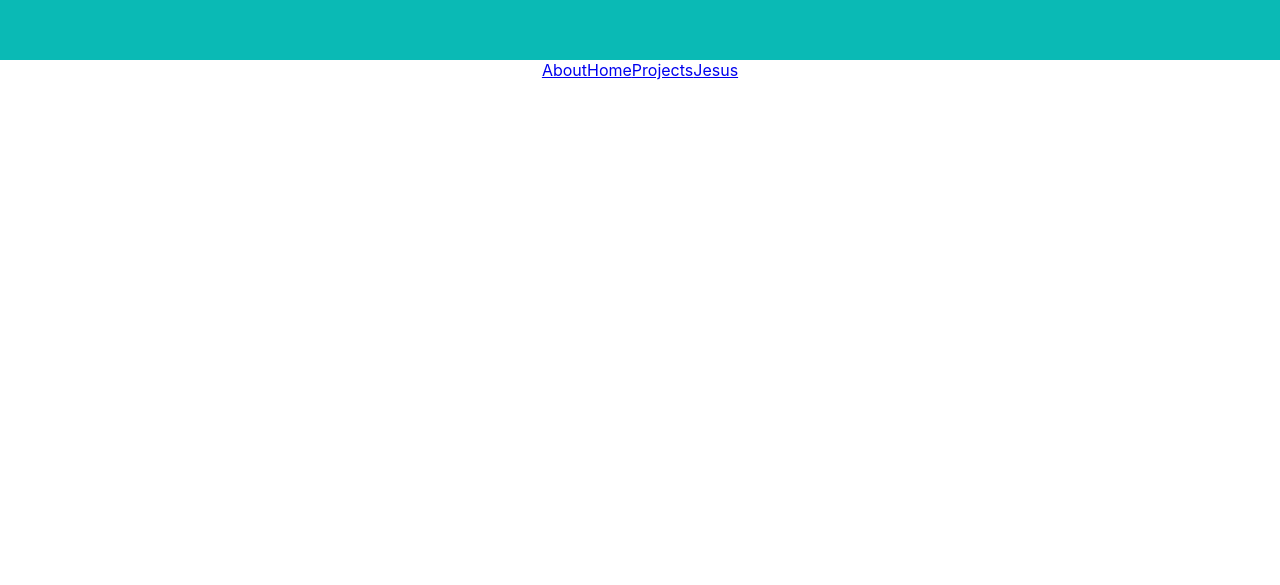
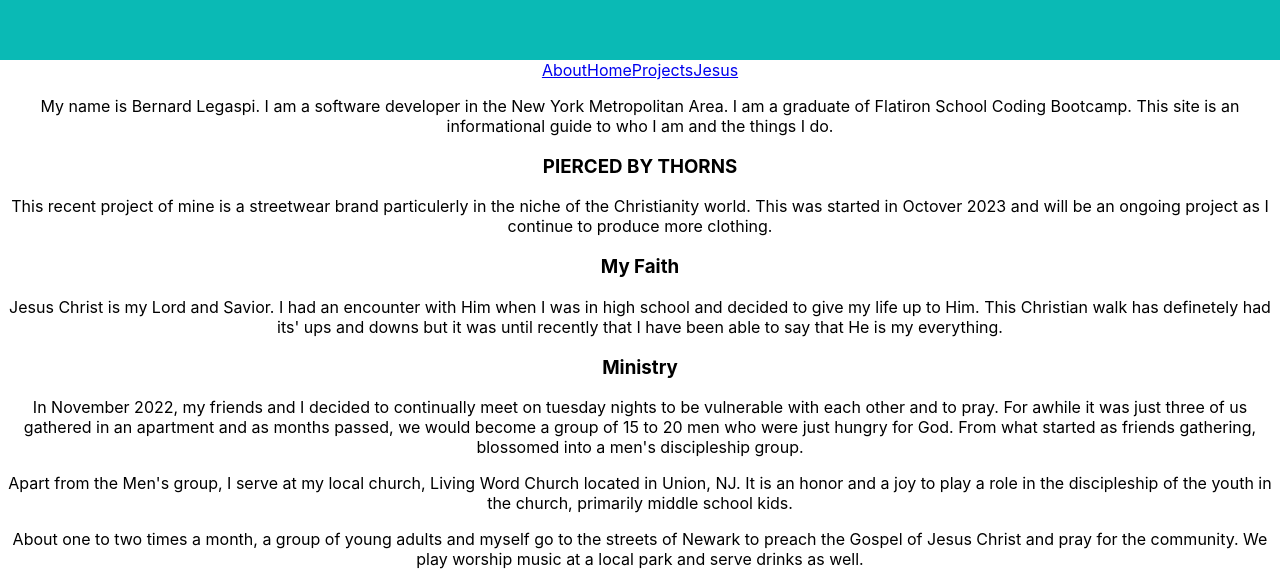
Before and after one commit to slownard/createdbybernard, a React (Create React App) app: page / in a window 1280 px wide. Shown: the part 740-1325 px from the top of the page. Before the commit the page ends 820 px from the top, so only its background shows below. Built offline with nearby package versions, Linux system fonts and the light colour scheme; data requests are answered from the project's data file.

Commit message:
content in components. css is needed

```diff
--- a/src/components/About.js
+++ b/src/components/About.js
@@ -1,9 +1,12 @@
 function About() {
 
     return (
-        <>
+        <div className="about-me">
+            <p>
+                My name is Bernard Legaspi. I am a software developer in the New York Metropolitan Area. I am a graduate of Flatiron School Coding Bootcamp. This site is an informational guide to who I am and the things I do.
+            </p>
 
-        </>
+        </div>
     )
 }
 
--- a/src/components/Header.js
+++ b/src/components/Header.js
@@ -11,17 +11,12 @@ function Header() {
             </h1>
 
             <h2>
-                Bernard Legaspi
+                A Curation of Bernard Legaspi
             </h2>
-            {/*
-            <h3>
-                Not really something special but just a fraction of the thoughts of Bernard.
-            </h3> */}
 
 
-            {/* <a>
-                Jesus Lover + Software Developer
-            </a> */}
+
+
         </header>
     )
 
--- a/src/components/Home.js
+++ b/src/components/Home.js
@@ -9,6 +9,8 @@ function Home() {
 
     return (
 
+
+
         <div>
 
         </div>
--- a/src/components/Jesus.js
+++ b/src/components/Jesus.js
@@ -1,9 +1,29 @@
 function Jesus() {
 
     return (
-        <>
+        <div>
+            <h3>My Faith</h3>
 
-        </>
+            <p>
+                Jesus Christ is my Lord and Savior. I had an encounter with Him when I was in high school and decided to give my life up to Him. This Christian walk has definetely had its' ups and downs but it was until recently that I have been able to say that He is my everything.
+            </p>
+
+            <h3>Ministry</h3>
+
+
+            <p>
+                In November 2022, my friends and I decided to continually meet on tuesday nights to be vulnerable with each other and to pray. For awhile it was just three of us gathered in an apartment and as months passed, we would become a group of 15 to 20 men who were just hungry for God. From what started as friends gathering, blossomed into a men's discipleship group.
+            </p>
+
+            <p>
+                Apart from the Men's group, I serve at my local church, Living Word Church located in Union, NJ. It is an honor and a joy to play a role in the discipleship of the youth in the church, primarily middle school kids.
+            </p>
+
+            <p>
+                About one to two times a month, a group of young adults and myself go to the streets of Newark to preach the Gospel of Jesus Christ and pray for the community. We play worship music at a local park and serve drinks as well.
+            </p>
+
+        </div>
     )
 }
 
--- a/src/components/Projects.js
+++ b/src/components/Projects.js
@@ -1,9 +1,13 @@
 function Projects() {
 
     return (
-        <>
+        <div>
+            <h3>PIERCED BY THORNS</h3>
 
-        </>
+            <p>
+                This recent project of mine is a streetwear brand particulerly in the niche of the Christianity world. This was started in Octover 2023 and will be an ongoing project as I continue to produce more clothing.
+            </p>
+        </div>
     )
 }
 
```
Also changed, not shown: src/App.css (deleted, +0 -38 lines).
